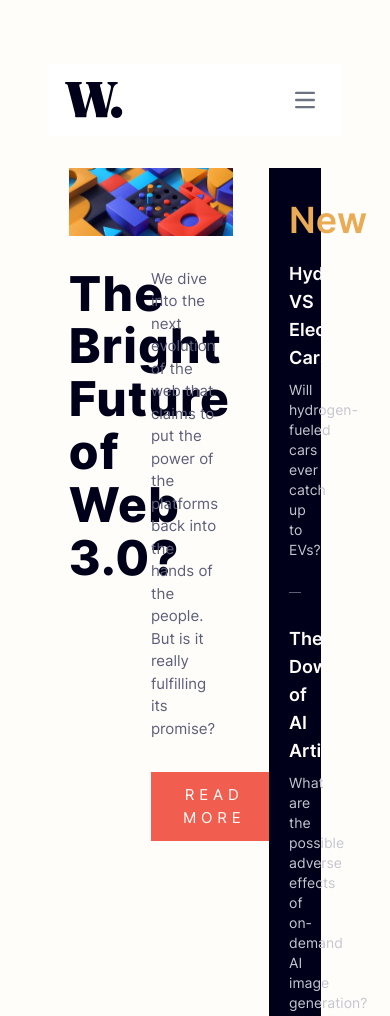
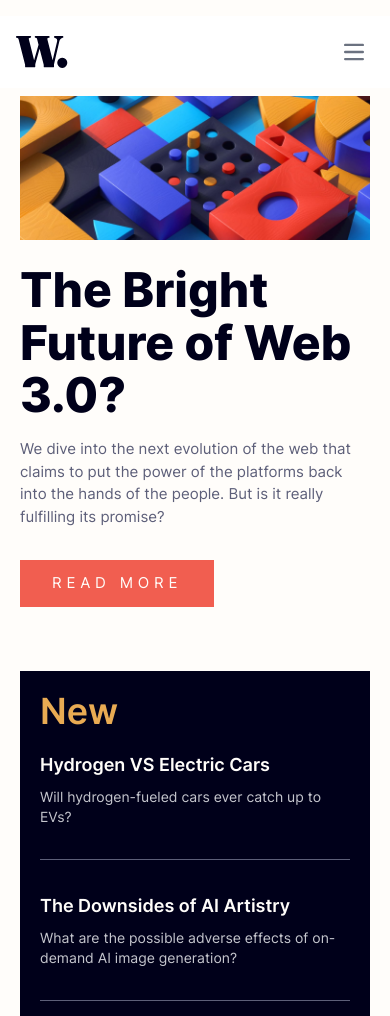
Before and after one commit to SebastianBrazil/news-homepage-main, a website: page index.html in a window 390 px wide. Shown: the top 1016 px of the page. Drawn offline with nearby package versions, Linux system fonts and the light colour scheme.

Commit message:
save before i break something

```diff
--- a/index.html
+++ b/index.html
@@ -11,11 +11,11 @@
 
 <body>
   <div class="flex justify-center">
-    <div class="w-9/12 my-16">
-      <nav class="bg-white border-gray-200 dark:bg-gray-900 mb-8">
+    <div class="md:w-9/12 my-4 lg:my-16">
+      <nav class="bg-white border-gray-200 dark:bg-gray-900 mb-2 lg:mb-8">
         <div class="flex flex-wrap items-center justify-between mx-auto p-4">
           <a href="#" class="flex items-center space-x-3 rtl:space-x-reverse">
-            <img src="./assets/images/logo.svg" class="h-9" alt="W Dot Logo" />
+            <img src="./assets/images/logo.svg" class="h-8 lg:h-9" alt="W Dot Logo"/>
           </a>
           <button data-collapse-toggle="navbar-default" type="button"
             class="inline-flex items-center p-2 w-10 h-10 justify-center text-sm text-gray-500 rounded-lg md:hidden hover:bg-gray-100 focus:outline-none focus:ring-2 focus:ring-gray-200 dark:text-gray-400 dark:hover:bg-gray-700 dark:focus:ring-gray-600"
@@ -54,14 +54,22 @@
         </div>
       </nav>
 
+
+
+
+
+
+
+
+
       <div class="grid grid-cols-12 mx-5">
-        <div class="col-span-8 mr-1">
-          <img src="./assets/images/image-web-3-desktop.jpg" alt="Cylinders in Cirle Holes">
-          <div class="grid grid-cols-12 mt-8">
-            <div class="col-span-6 mr-5">
-              <p class="colorDBlueText text-5xl tracking-wide hSpace interHeavy">The Bright Future of Web 3.0?</p>
+        <div class="col-span-12 lg:col-span-8 lg:mr-1">
+          <img id="swapPic" src="./assets/images/image-web-3-desktop.jpg" alt="Cylinders in Cirle Holes">
+          <div class="grid grid-cols-12 mt-6 lg:mt-8">
+            <div class="col-span-12 lg:col-span-6 lg:mr-5">
+              <p class="colorDBlueText text-5xl lg:tracking-wide hSpace interHeavy mb-4 lg:mb-0">The Bright Future of Web 3.0?</p>
             </div>
-            <div class="col-span-6 mr-3">
+            <div class="col-span-12 lg:col-span-6 lg:mr-3">
               <p class="bodyText colorDGreyBlue inter">We dive into the next evolution of the web that claims to put the
                 power of the platforms back into the hands of the people. But is it really fulfilling its promise?</p>
               <button class="mt-8 lSpacing bodyText colorOffWhite bgColorRed py-3 px-8 inter hover:[background-color:hsl(240,100%,5%)]">READ MORE</button>
@@ -69,11 +77,11 @@
           </div>
         </div>
 
-        <div class="col-span-4 ml-8 colorDBlue">
-          <div class="ml-5 mr-5 mt-8">
+        <div class="col-span-12 lg:col-span-4 mt-16 pb-6 lg:mt-0 lg:ml-8 colorDBlue">
+          <div class="ml-5 mr-5 mt-5 lg:mt-8">
             <p class="colorOrgange text-4xl mb-5 interMed">New</p>
             <p class="colorOffWhite text-lg mb-2 interMed hover:[color:hsl(35,77%,62%)]">Hydrogen VS Electric Cars</p>
-            <p class="colorGreyBlue text-sm inter">Will hydrogen-fueled cars ever catch up to EVs?</p>
+            <p class="colorGreyBlue text-sm mr-4 lg:mr-0 inter">Will hydrogen-fueled cars ever catch up to EVs?</p>
             <hr class="my-8 borderDGreyBlue">
             <p class="colorOffWhite text-lg mb-2 interMed hover:[color:hsl(35,77%,62%)]">The Downsides of AI Artistry</p>
             <p class="colorGreyBlue text-sm inter">What are the possible adverse effects of on-demand AI image
@@ -87,9 +95,9 @@
       </div>
 
       <div class="grid grid-cols-12 mx-5 mt-16">
-        <div class="col-span-4">
+        <div class="col-span-12 lg:col-span-4 mb-8 lg:mb-0">
           <div class="grid grid-cols-12">
-            <div class="col-span-4">
+            <div class="col-span-4 flex justify-end mr-5">
               <img class="w-24 h-32" src="./assets/images/image-retro-pcs.jpg" alt="Retro PC">
             </div>
             <div class="col-span-8 mr-5">
@@ -99,9 +107,9 @@
             </div>
           </div>
         </div>
-        <div class="col-span-4">
+        <div class="col-span-12 lg:col-span-4 mb-8 lg:mb-0">
           <div class="grid grid-cols-12">
-            <div class="col-span-4">
+            <div class="col-span-4 flex justify-end mr-5">
               <img class="w-24 h-32" src="./assets/images/image-top-laptops.jpg" alt="Keys Of A Laptop">
             </div>
             <div class="col-span-8 mr-5">
@@ -111,9 +119,9 @@
             </div>
           </div>
         </div>
-        <div class="col-span-4">
+        <div class="col-span-12 lg:col-span-4 mb-16 lg:mb-0">
           <div class="grid grid-cols-12">
-            <div class="col-span-4">
+            <div class="col-span-4 flex justify-end mr-5">
               <img class="w-24 h-32" src="./assets/images/image-gaming-growth.jpg"
                 alt="A Controller Floating Above A Hand">
             </div>
--- a/scripts/app.js
+++ b/scripts/app.js
@@ -0,0 +1,12 @@
+let swapPic = document.getElementById("swapPic");
+
+function switchImages() {
+    if (window.screen.width < 768) {
+        swapPic.src = "./assets/images/image-web-3-mobile.jpg"
+    } else {
+        swapPic.src = "./assets/images/image-web-3-desktop.jpg"
+    };
+};
+
+switchImages();
+window.addEventListener('resize', switchImages);
```
Also changed, not shown: dist/output.css.
